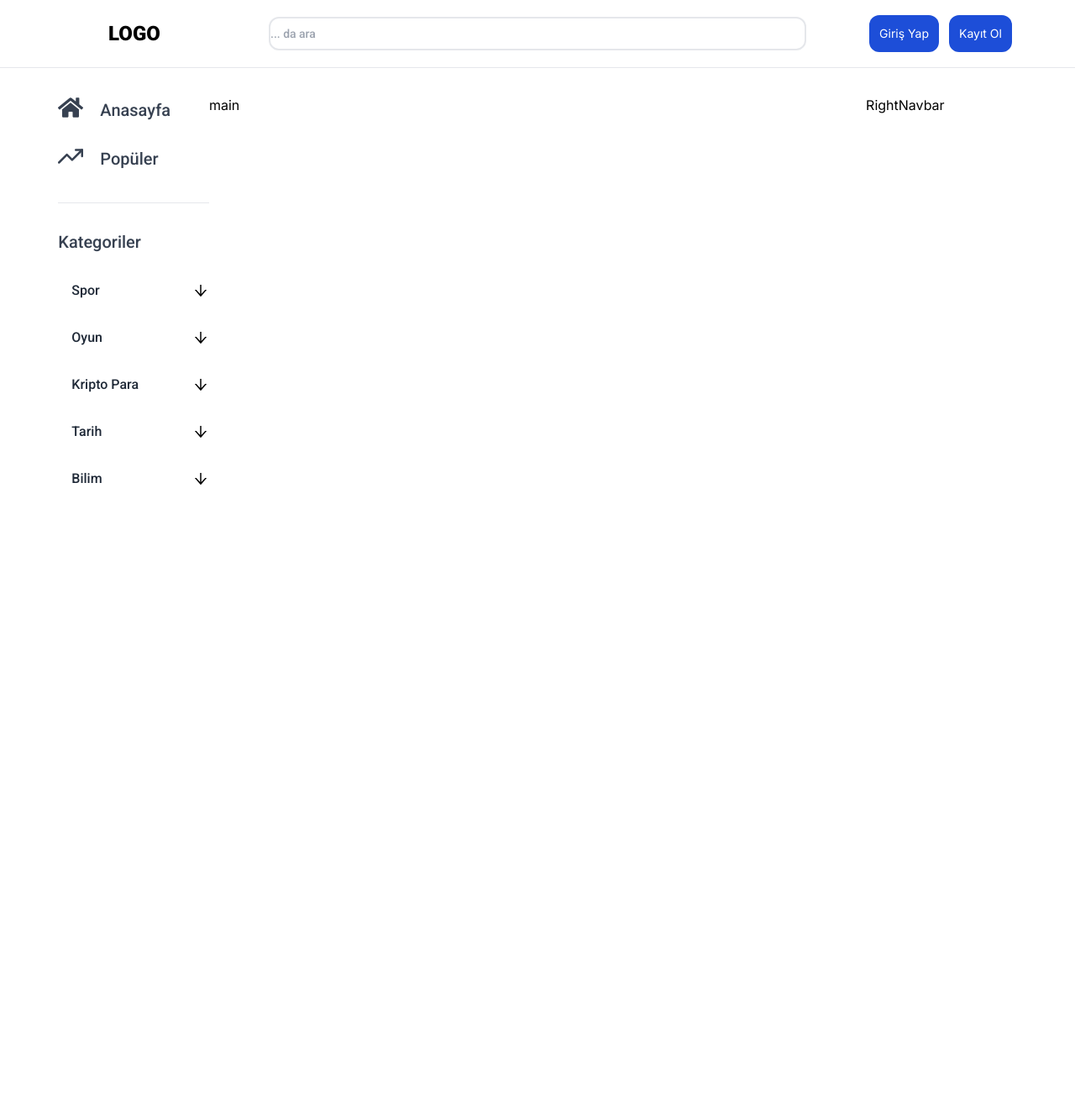
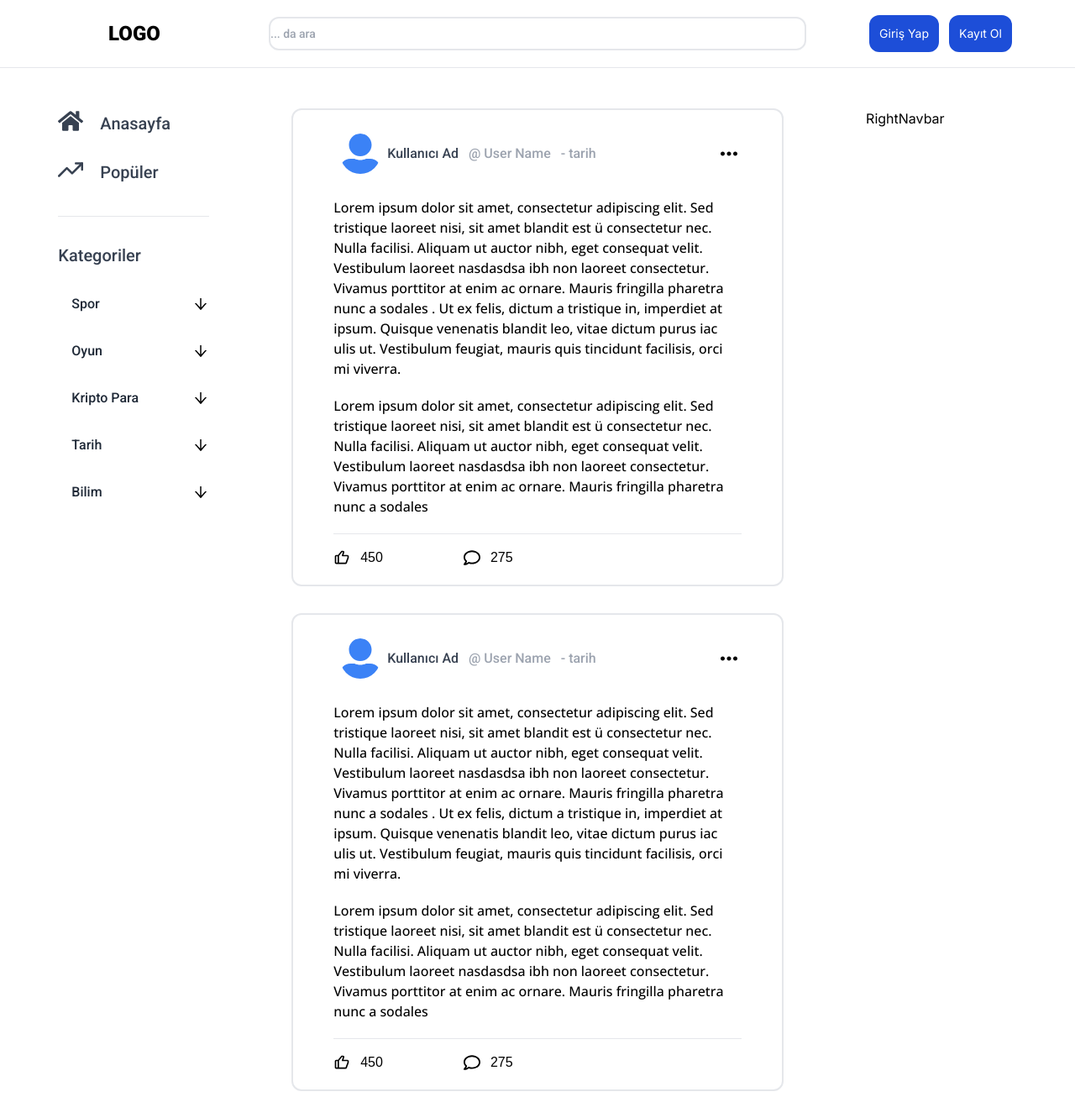
Before and after one commit to AhmetKasap/community-hub-mern-stack, a Next.js app in the folder client/: page / in a window 1280 px wide. Shown: the whole page at 84% size. Before the commit the page ends 800 px from the top, so only its background shows below. Built offline with nearby package versions, Linux system fonts and the light colour scheme; a web font is replaced by a local one.

Commit message:
added home and card components

```diff
--- a/client/app/globals.css
+++ b/client/app/globals.css
@@ -1,5 +1,6 @@
 @import url('https://fonts.googleapis.com/css2?family=REM:ital,wght@1,200&family=Roboto:wght@500;900&display=swap');
-
+@import url('https://fonts.googleapis.com/css2?family=REM:ital,wght@0,200;0,400;1,200&family=Roboto:wght@500;900&display=swap');
+@import url('https://fonts.googleapis.com/css2?family=Open+Sans:wght@500&family=REM:ital,wght@0,200;0,400;1,200&family=Roboto:wght@500;900&display=swap');
 @tailwind base;
 @tailwind components;
 @tailwind utilities;
--- a/client/app/page.js
+++ b/client/app/page.js
@@ -9,7 +9,7 @@ export default function Home() {
     <>
       <Navbar></Navbar>
 
-      <div className="flex flex-row mt-8 w-11/12 mx-auto">
+      <div className="flex flex-row mt-12 w-11/12 mx-auto ">
         <div className="basis-1/6">
          <LeftNavbar></LeftNavbar>
         </div>
--- /dev/null
+++ b/client/components/home/Card.js
@@ -0,0 +1,115 @@
+import React from 'react'
+import { FaUserAlt, FaRegComment } from "react-icons/fa";
+import { BiDotsHorizontalRounded, BiLike } from "react-icons/bi";
+import Link from 'next/link';
+
+
+
+
+const Card = () => {
+    return (
+        <>
+
+            <div className=' w-3/4 mx-auto h-auto border-2 rounded-xl mb-8'>
+                <div className=' w-5/6 mx-auto mt-5 mb-5'>
+                    <div className='flex flex-row items-center justify-between '>
+                        <div className='flex flex-row items-center'>
+                            <FaUserAlt className='rounded-full w-12 h-12 m-2 text-blue-500'></FaUserAlt>
+                            <h1 className='font-roboto text-gray-700'>Kullanıcı Ad</h1>
+                            <h1 className='font-roboto text-gray-400 ml-3 '>@ User Name</h1>
+                            <h1 className='font-roboto text-gray-400 font-light ml-3'> - tarih</h1>
+                        </div>
+                        <button ><BiDotsHorizontalRounded className='text-3xl'></BiDotsHorizontalRounded></button>
+                    </div>
+
+                    <Link href="/detay" >
+                        <div className='mt-5 mb-5'>
+                            <p className='font-opsenSans '>
+                                Lorem ipsum dolor sit amet, consectetur adipiscing elit. Sed tristique laoreet nisi, sit amet blandit est ü
+                                consectetur nec. Nulla facilisi. Aliquam ut auctor nibh, eget consequat velit. Vestibulum laoreet nasdasdsa
+                                ibh non laoreet consectetur. Vivamus porttitor at enim ac ornare. Mauris fringilla pharetra nunc a sodales
+                                . Ut ex felis, dictum a tristique in, imperdiet at ipsum. Quisque venenatis blandit leo, vitae dictum purus iac
+                                ulis ut. Vestibulum feugiat, mauris quis tincidunt facilisis, orci mi viverra.
+                            </p>
+
+                            <p className='font-opsenSans mt-5'>
+                                Lorem ipsum dolor sit amet, consectetur adipiscing elit. Sed tristique laoreet nisi, sit amet blandit est ü
+                                consectetur nec. Nulla facilisi. Aliquam ut auctor nibh, eget consequat velit. Vestibulum laoreet nasdasdsa
+                                ibh non laoreet consectetur. Vivamus porttitor at enim ac ornare. Mauris fringilla pharetra nunc a sodales
+
+                            </p>
+                        </div>
+                    </Link>
+
+                    <hr></hr>
+                    <div className='mt-4 flex flex-row gap-24'>
+                        <Link href='/' className='flex flex-row items-center focus:text-red-500'>
+                            <BiLike className='text-xl'></BiLike>
+                            <span className='ml-3 font-rem'>450</span>
+                        </Link>
+
+                        <Link href="/" className='flex flex-row items-center focus:text-blue-500'>
+                            <FaRegComment className='text-xl'></FaRegComment>
+                            <span className='ml-3 font-rem'>275</span>
+                        </Link>
+                    </div>
+                </div>
+            </div>
+
+
+
+
+            <div className=' w-3/4 mx-auto h-auto border-2 rounded-xl mb-8'>
+                <div className=' w-5/6 mx-auto mt-5 mb-5'>
+                    <div className='flex flex-row items-center justify-between '>
+                        <div className='flex flex-row items-center'>
+                            <FaUserAlt className='rounded-full w-12 h-12 m-2 text-blue-500'></FaUserAlt>
+                            <h1 className='font-roboto text-gray-700'>Kullanıcı Ad</h1>
+                            <h1 className='font-roboto text-gray-400 ml-3 '>@ User Name</h1>
+                            <h1 className='font-roboto text-gray-400 font-light ml-3'> - tarih</h1>
+                        </div>
+                        <button ><BiDotsHorizontalRounded className='text-3xl'></BiDotsHorizontalRounded></button>
+                    </div>
+
+                    <Link href="/detay" >
+                        <div className='mt-5 mb-5'>
+                            <p className='font-opsenSans '>
+                                Lorem ipsum dolor sit amet, consectetur adipiscing elit. Sed tristique laoreet nisi, sit amet blandit est ü
+                                consectetur nec. Nulla facilisi. Aliquam ut auctor nibh, eget consequat velit. Vestibulum laoreet nasdasdsa
+                                ibh non laoreet consectetur. Vivamus porttitor at enim ac ornare. Mauris fringilla pharetra nunc a sodales
+                                . Ut ex felis, dictum a tristique in, imperdiet at ipsum. Quisque venenatis blandit leo, vitae dictum purus iac
+                                ulis ut. Vestibulum feugiat, mauris quis tincidunt facilisis, orci mi viverra.
+                            </p>
+
+                            <p className='font-opsenSans mt-5'>
+                                Lorem ipsum dolor sit amet, consectetur adipiscing elit. Sed tristique laoreet nisi, sit amet blandit est ü
+                                consectetur nec. Nulla facilisi. Aliquam ut auctor nibh, eget consequat velit. Vestibulum laoreet nasdasdsa
+                                ibh non laoreet consectetur. Vivamus porttitor at enim ac ornare. Mauris fringilla pharetra nunc a sodales
+
+                            </p>
+                        </div>
+                    </Link>
+
+                    <hr></hr>
+                    <div className='mt-4 flex flex-row gap-24'>
+                        <Link href='/' className='flex flex-row items-center focus:text-red-500'>
+                            <BiLike className='text-xl'></BiLike>
+                            <span className='ml-3 font-rem'>450</span>
+                        </Link>
+
+                        <Link href="/" className='flex flex-row items-center focus:text-blue-500'>
+                            <FaRegComment className='text-xl'></FaRegComment>
+                            <span className='ml-3 font-rem'>275</span>
+                        </Link>
+                    </div>
+                </div>
+            </div>
+
+
+
+
+        </>
+    )
+}
+
+export default Card
--- a/client/components/home/Main.js
+++ b/client/components/home/Main.js
@@ -1,8 +1,12 @@
 import React from 'react'
+import Card from './Card'
 
 const main = () => {
   return (
-    <div>main</div>
+    <>
+      <Card></Card>
+
+    </>
   )
 }
 
--- a/client/tailwind.config.js
+++ b/client/tailwind.config.js
@@ -13,7 +13,9 @@ module.exports = {
           'conic-gradient(from 180deg at 50% 50%, var(--tw-gradient-stops))',
       },
       fontFamily:{
-        roboto : ['Roboto', "sans-serif"]
+        roboto : ['Roboto', "sans-serif"],
+        rem : ['REM', 'sans-serif'],
+        opsenSans : ['Open Sans', 'sans-serif']
       }
     },
   },
```
Also changed, not shown: 1 other file (tests, documents, lock files or other folders).
